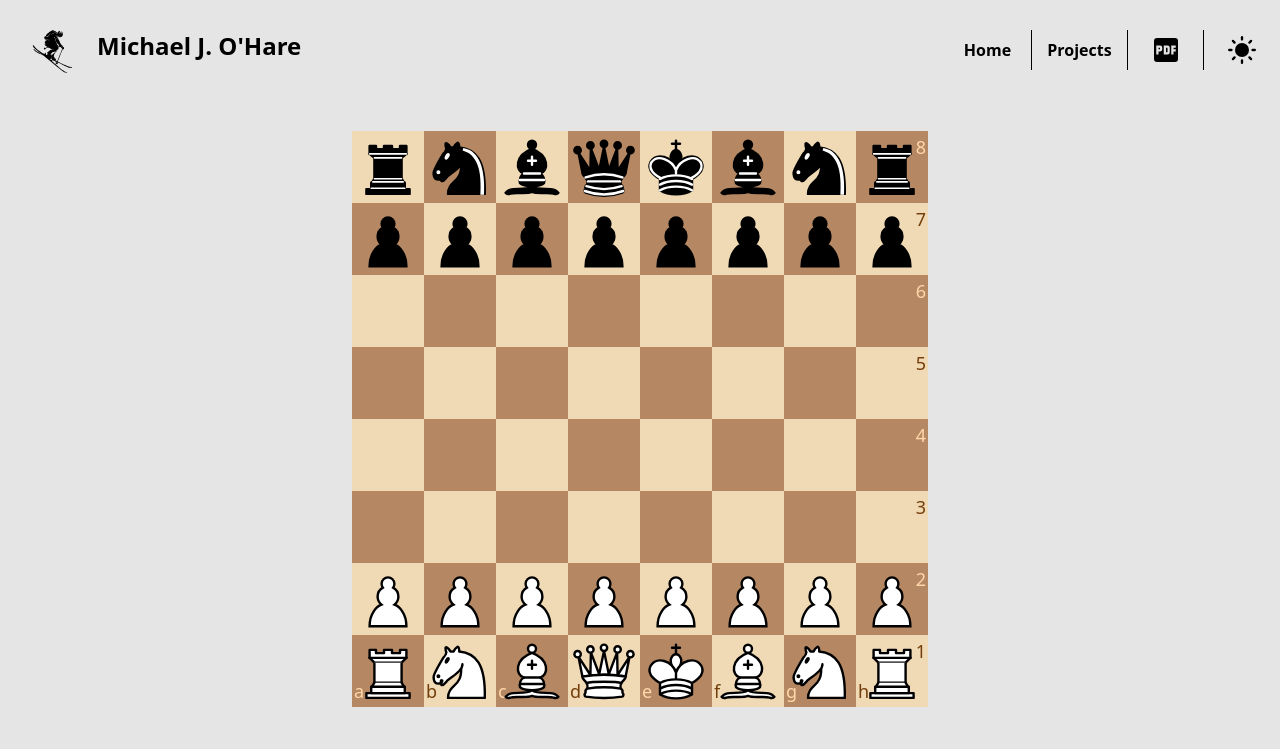
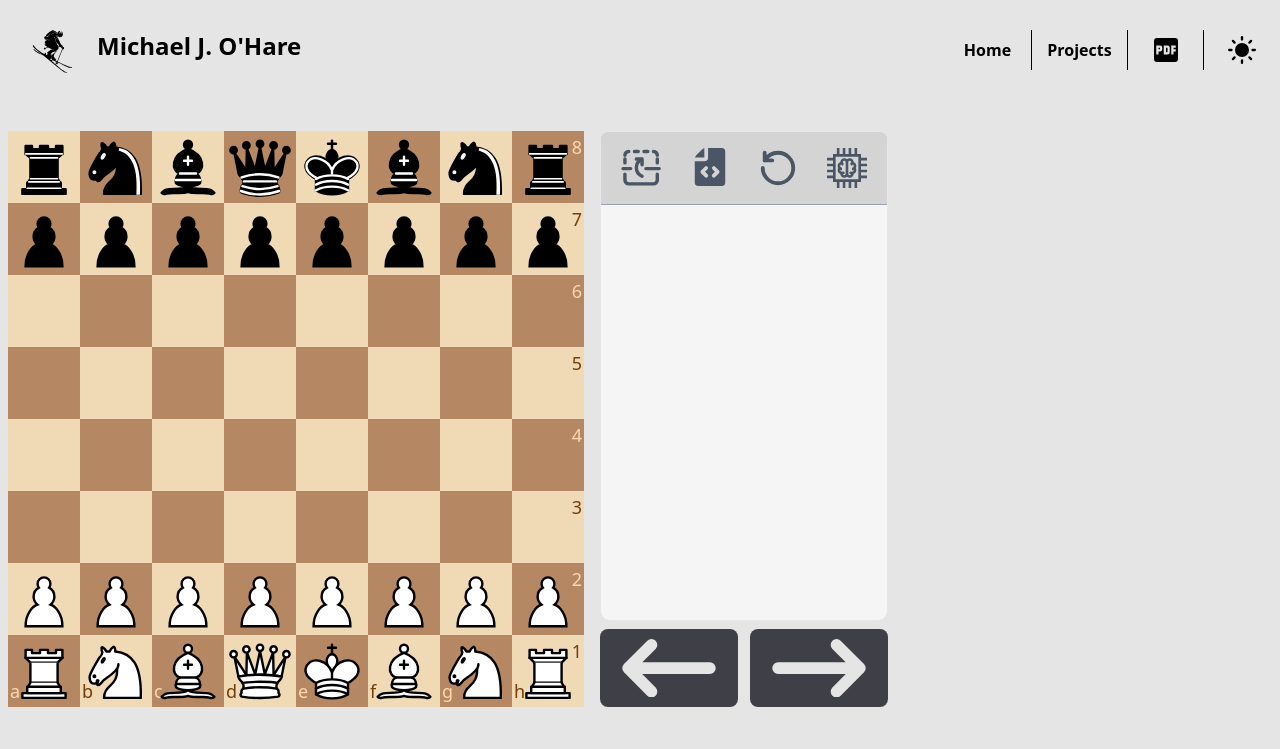
Before and after one commit to MichaelJOHare/react-portfolio-website, a Next.js app: page /projects/chess in a window 1280 px wide. Shown: the top 749 px of the page. Built offline with nearby package versions, Linux system fonts and the light colour scheme.

Commit message:
fixed width on mobile, fixed some icon sizing issues, removed some tailwind utilites to simplify styling

```diff
--- a/src/app/globals.css
+++ b/src/app/globals.css
@@ -6,16 +6,13 @@
   }
 }
 @theme {
-  --size-chess-size: min(calc((100vh - 5rem) * 0.8), calc(90vw - 4rem));
-  --height-eval-h: min(calc((100vh - 5rem) * 0.8), calc(90vw - 4rem));
+  --size-chess-size: min(calc((100vh - 5rem) * 0.8), calc(100vw - 5rem) * 0.8);
   --size-chess-square: calc(var(--size-chess-size) / 8);
-  --height-chess-h: calc((100vh - 5rem) * 0.8);
+  --height-chess-h: calc(var(--size-chess-size));
   --width-desktop-w: calc(var(--size-chess-size) * 0.5);
 
   --text-2xs: 0.65rem;
   --text-2xs--line-height: 0.975rem;
-
-  --breakpoint-desktop-md: 85rem;
 
   --color-darkSquare: #b58863;
   --color-lightSquare: #f0d9b5;
@@ -27,7 +24,5 @@
   --drop-shadow-bPiece: 0 0 0.2rem oklch(100% 0.00011 271.152);
 }
 @custom-variant dark (&:where(.dark, .dark *));
-@custom-variant mobile (@media (max-width: 85rem) or (max-height: 900px));
-@custom-variant narrow (@media (max-aspect-ratio: 1/1)); /* i feel like i shouldn't need this */
 @custom-variant progress-filled (&::-webkit-progress-bar, &);
 @custom-variant progress-unfilled (&::-webkit-progress-value, &::-moz-progress-bar);
--- a/src/app/projects/chess/components/ui/CapturedPieces.tsx
+++ b/src/app/projects/chess/components/ui/CapturedPieces.tsx
@@ -68,7 +68,7 @@ export const CapturedPieces = ({ color }: CapturedPiecesProps) => {
       Array.from({ length: count }).map((_, i) => (
         <span
           key={`${type}-${i}`}
-          className="font-mono text-3xl text-neutral-600 dark:text-neutral-200"
+          className="font-mono text-2xl text-neutral-600 dark:text-neutral-200"
         >
           {getPieceUnicode(type)}
         </span>
--- a/src/app/projects/chess/components/ui/ChessContainer.tsx
+++ b/src/app/projects/chess/components/ui/ChessContainer.tsx
@@ -9,28 +9,23 @@ export const ChessContainer = () => {
   const { evalCentipawn } = stockfishHandler;
 
   return (
-    <div className="narrow:px-2 flex items-center justify-center">
+    <div className="flex items-center justify-center px-2">
       <div
-        className={`desktop-md:flex-row mobile:flex-col flex flex-col ${stockfishEnabled ? "desktop-md:gap-0" : "gap-4"}`}
+        className={`flex w-full flex-col lg:flex-row ${stockfishEnabled ? "lg:gap-0" : "gap-4"}`}
       >
         <div className="flex">
-          <div>
-            <div className="flex w-full justify-items-start pb-1">
+          <div className="h-auto w-full">
+            <div className="flex justify-items-start pb-1">
               <CapturedPieces
                 color={isBoardFlipped ? PlayerColor.BLACK : PlayerColor.WHITE}
               />
             </div>
-            <div className="size-chess-size">
+            <div className="flex">
+              <div className="lg:size-chess-size h-auto w-full">
                 <Board />
               </div>
-            <div className="flex w-full justify-items-start">
-              <CapturedPieces
-                color={isBoardFlipped ? PlayerColor.WHITE : PlayerColor.BLACK}
-              />
-            </div>
-          </div>
               <div
-            className={`h-chess-h mobile:max-h-eval-h desktop-md:mx-0.5 mt-8 ml-0.5 w-5 overflow-hidden border border-slate-800 bg-neutral-800 dark:border-slate-100 ${
+                className={`ml-0.5 w-5 overflow-hidden border border-slate-800 bg-neutral-800 lg:mx-0.5 dark:border-slate-100 ${
                   isBoardFlipped ? "" : "rotate-180"
                 } ${stockfishEnabled ? "visible" : "hidden"}`}
               >
@@ -42,6 +37,13 @@ export const ChessContainer = () => {
                 </div>
               </div>
             </div>
+            <div className="flex w-full justify-items-start">
+              <CapturedPieces
+                color={isBoardFlipped ? PlayerColor.WHITE : PlayerColor.BLACK}
+              />
+            </div>
+          </div>
+        </div>
         <UIContainer />
       </div>
     </div>
--- a/src/app/projects/chess/components/ui/PromotionPanel.tsx
+++ b/src/app/projects/chess/components/ui/PromotionPanel.tsx
@@ -18,33 +18,32 @@ export const PromotionPanel = () => {
     promotionPieces = [...promotionPieces].reverse();
   }
 
-  const calculatePosition = (square: Square): string => {
-    const col = square.col;
-    const squareSizeInCSS = `calc(var(--size-chess-square) * ${col})`; // i think i can just use the custom property directly
-    return squareSizeInCSS;
-  };
+  const getPromotionStyles = (index: number): React.CSSProperties => {
+    const { row, col } = promotionSquare;
+    const isPlayerOnTop = promotingColor === PlayerColor.WHITE;
 
-  const getTopOffset = (index: number, color: PlayerColor): string => {
-    const isPlayerOnTop = color === PlayerColor.WHITE;
-    const topOfPromotionSquare = `calc(var(--size-chess-square) * ${promotionSquare.row})`;
+    const gridColumn = col + 1;
+    let gridRow: number;
 
     if (isPlayerOnTop) {
-      return `calc(${topOfPromotionSquare} + calc(var(--size-chess-square) * ${index}))`;
+      gridRow = row + 1 + index;
     } else {
-      return `calc(${topOfPromotionSquare} - calc(var(--size-chess-square) * ${3 - index}))`;
+      gridRow = row + 1 - (3 - index);
     }
+
+    return {
+      gridColumn,
+      gridRow,
+    };
   };
 
   return (
-    <div className="absolute z-20 flex h-full w-full flex-col backdrop-blur-xs backdrop-filter">
+    <div className="absolute inset-0 z-20 grid grid-cols-8 grid-rows-8 backdrop-blur-xs backdrop-filter">
       {promotionPieces.map((type, index) => (
         <div
           key={type}
-          className="size-chess-square absolute cursor-pointer from-amber-400 to-amber-700 hover:bg-radial"
-          style={{
-            top: getTopOffset(index, promotingColor),
-            left: calculatePosition(promotionSquare),
-          }}
+          className="size-full cursor-pointer from-amber-400 to-amber-700 hover:bg-radial"
+          style={getPromotionStyles(index)}
           onClick={() => onPromotionSelect(type)}
         >
           <img
--- a/src/app/projects/chess/components/ui/UIContainer.tsx
+++ b/src/app/projects/chess/components/ui/UIContainer.tsx
@@ -7,8 +7,8 @@ export const UIContainer = () => {
   const { depthPercentage } = stockfishHandler;
 
   return (
-    <div className="mobile:size-chess-size mobile:mt-0 desktop-md:w-desktop-w desktop-md:h-chess-h desktop-md:mt-8 flex flex-col">
-      <div className="desktop-md:pt-2 desktop-md:pb-0 desktop-md:h-[15%] desktop-md:order-last mobile:order-first mobile:pt-0 mobile:pb-2 mobile:h-1/5 mobile:w-full flex justify-between pb-3">
+    <div className="h-chess-h lg:w-desktop-w mt-2 flex w-full flex-col lg:mt-8">
+      <div className="order-first flex h-2/6 w-full justify-between pt-0 pb-2 lg:order-last lg:h-[15%] lg:pt-2 lg:pb-0">
         <UndoRedoButton direction={"left"} />
         <UndoRedoButton direction={"right"} />
       </div>
@@ -24,7 +24,7 @@ export const UIContainer = () => {
           max={100}
         ></progress>
       </div>
-      <div className="desktop-md:max-h-auto max-h-[85%] flex-1">
+      <div className="lg:max-h-auto max-h-[85%] flex-1">
         <Sidebar />
       </div>
     </div>
--- a/src/app/projects/chess/components/ui/sidebar/Sidebar.tsx
+++ b/src/app/projects/chess/components/ui/sidebar/Sidebar.tsx
@@ -104,7 +104,7 @@ export const Sidebar = () => {
   ]);
 
   return (
-    <div className="desktop-md:h-full relative h-[50vh] w-full">
+    <div className="relative h-[50vh] w-full lg:h-full">
       <div className="flex size-full flex-col rounded-lg border border-gray-200 bg-neutral-300 dark:border-gray-600 dark:bg-gray-700">
         <div className="flex flex-shrink-0 items-center justify-center border-b border-gray-400 px-3 py-2 dark:border-gray-600">
           <div className="flex w-full max-w-lg items-center justify-between">
--- a/src/app/projects/chess/components/ui/sidebar/UndoRedoButton.tsx
+++ b/src/app/projects/chess/components/ui/sidebar/UndoRedoButton.tsx
@@ -71,7 +71,7 @@ export const UndoRedoButton = ({ direction }: UndoRedoButtonProps) => {
         onClick={() => {
           handleUndoMove();
         }}
-        className="me-1.5 inline-flex w-full items-center rounded-lg bg-zinc-700 p-2.5 text-center text-sm font-medium text-neutral-200 hover:bg-zinc-900 dark:bg-zinc-900 dark:hover:bg-zinc-600"
+        className="me-1.5 inline-flex w-full items-center justify-center rounded-lg bg-zinc-700 p-2.5 text-center text-sm font-medium text-neutral-200 hover:bg-zinc-900 dark:bg-zinc-900 dark:hover:bg-zinc-600"
       >
         <LeftArrowIcon className="size-full text-neutral-200" />
         <span className="sr-only">Previous Move</span>
@@ -84,7 +84,7 @@ export const UndoRedoButton = ({ direction }: UndoRedoButtonProps) => {
         onClick={() => {
           handleRedoMove();
         }}
-        className="ms-1.5 inline-flex w-full items-center rounded-lg bg-zinc-700 p-2.5 text-center text-sm font-medium text-neutral-200 hover:bg-zinc-900 dark:bg-zinc-900 dark:hover:bg-zinc-600"
+        className="ms-1.5 inline-flex w-full items-center justify-center rounded-lg bg-zinc-700 p-2.5 text-center text-sm font-medium text-neutral-200 hover:bg-zinc-900 dark:bg-zinc-900 dark:hover:bg-zinc-600"
       >
         <RightArrowIcon className="size-full text-neutral-200" />
         <span className="sr-only">Next Move</span>
--- a/src/app/projects/chess/components/ui/sidebar/options/StockfishAnalysisToggle.tsx
+++ b/src/app/projects/chess/components/ui/sidebar/options/StockfishAnalysisToggle.tsx
@@ -36,7 +36,7 @@ export const StockfishAnalysisToggle = ({
           checked={stockfishEnabled}
           onChange={(e) => {
             setStockfishEnabled(e.target.checked);
-            onAnalysisToggle(e.target.checked);
+            onAnalysisToggle(false);
           }}
         />
         <div className="absolute h-full w-30 rounded-full bg-neutral-500 shadow-sm shadow-neutral-700 transition will-change-[box-shadow] group-hover:shadow-md peer-checked:translate-x-26 peer-checked:bg-emerald-700 peer-checked:will-change-auto dark:shadow-slate-900 dark:peer-checked:bg-emerald-600" />
--- a/src/app/projects/chess/components/ui/sidebar/options/StockfishOptionsModal.tsx
+++ b/src/app/projects/chess/components/ui/sidebar/options/StockfishOptionsModal.tsx
@@ -137,7 +137,7 @@ export const StockfishOptionsModal = ({
 
   return (
     <div
-      className={`desktop-md:mt-0 desktop-md:pb-0 mobile:min-h-148 absolute top-0 left-0 mt-2 flex size-full items-center justify-center pb-2 transition-opacity duration-200 ${
+      className={`absolute top-0 left-0 mt-2 flex size-full min-h-148 items-center justify-center pb-2 transition-opacity duration-200 lg:mt-0 lg:min-h-0 lg:pb-0 ${
         isOpen ? "z-20 opacity-100" : "pointer-events-none z-0 opacity-0"
       }`}
     >
```
Also changed, not shown: src/assets/icons/left-arrow-icon.svg, src/assets/icons/right-arrow-icon.svg. Lines whose indentation alone changed are shown as unchanged.
